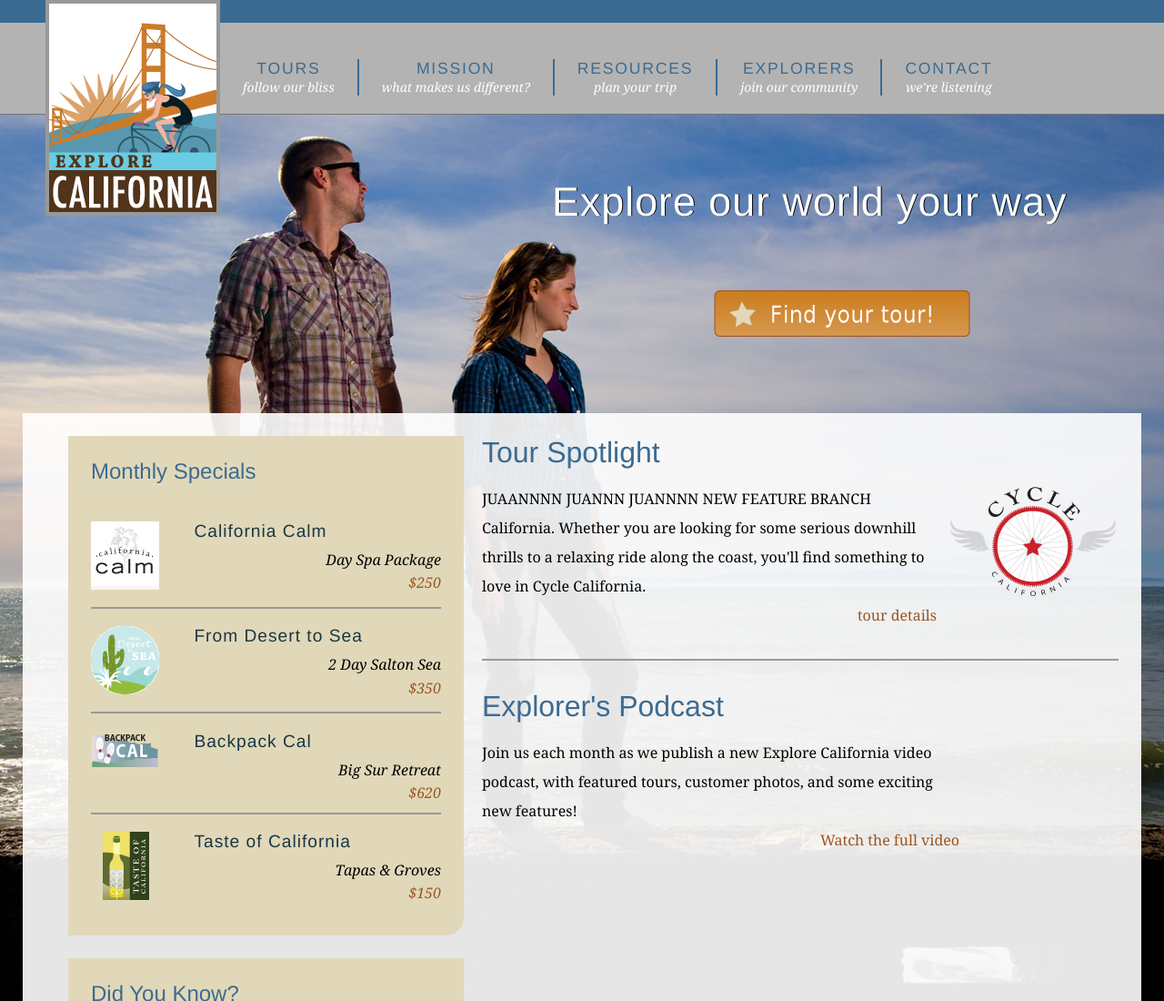
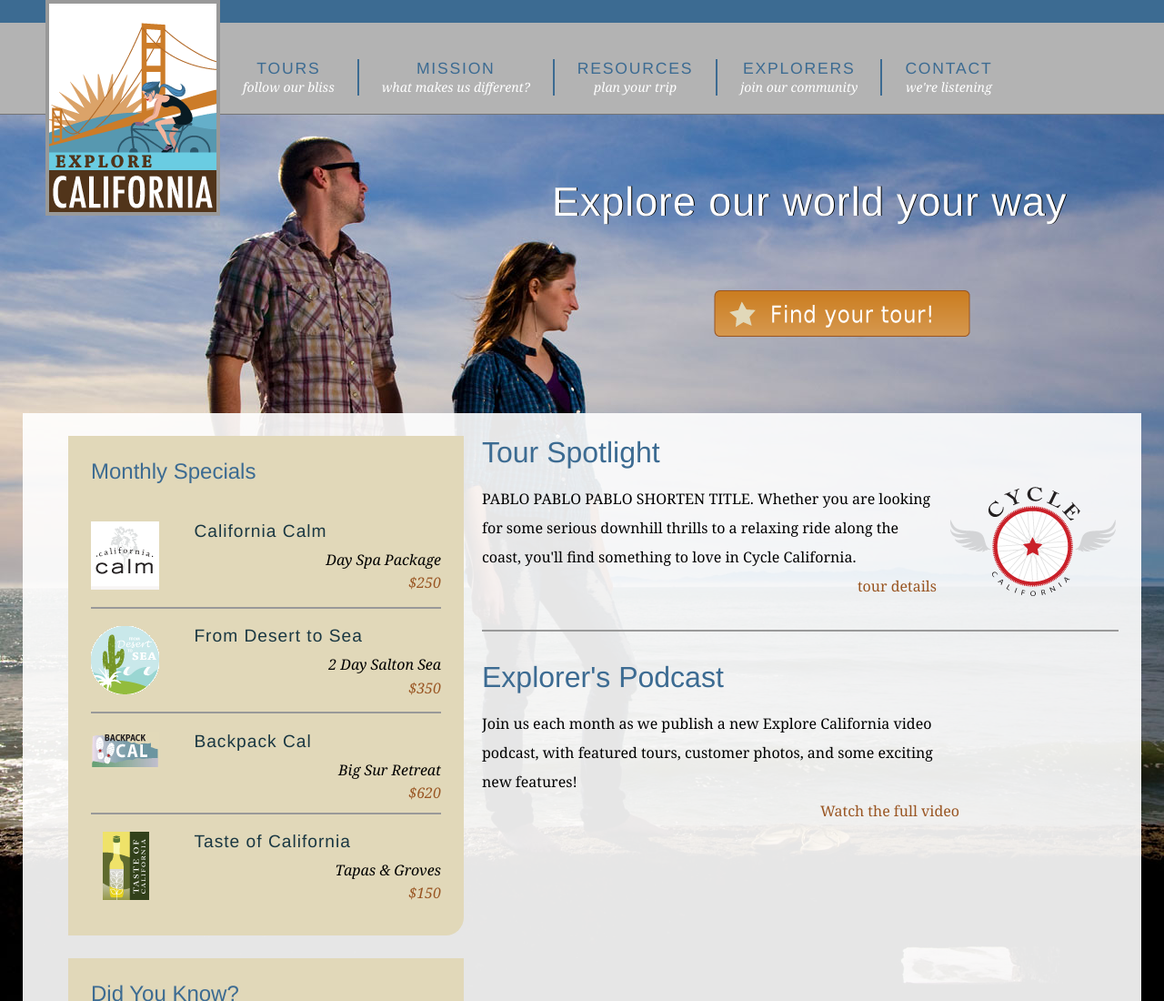
Before and after one commit to jpzepeda/firststeps, a plain HTML site: page index.html in a window 1280 px wide. Shown: the top 1100 px of the page at 91% size. Drawn offline with Linux system fonts and the light colour scheme.

Commit message:
shorten title

```diff
--- a/index.html
+++ b/index.html
@@ -63,7 +63,7 @@
         <div id="mainContent">
           <div id="mainArticle">
             <h1>Tour Spotlight</h1>
-            <p class="spotlight">JUAANNNN JUANNN JUANNNN NEW FEATURE BRANCH California. Whether you are looking for some serious downhill thrills to a relaxing ride along the coast, you'll find something to love in Cycle California.<br /> <span class="accent"><a href="tours_cycle.html" title="Cycle California">tour details</a></span></p>
+            <p class="spotlight">PABLO PABLO PABLO SHORTEN TITLE. Whether you are looking for some serious downhill thrills to a relaxing ride along the coast, you'll find something to love in Cycle California.<br /> <span class="accent"><a href="tours_cycle.html" title="Cycle California">tour details</a></span></p>
 
             <h1>Explorer's Podcast</h1>
             <p class="videoText">Join us each month as we publish a new Explore California video podcast, with featured tours, customer photos, and some exciting new features!<span class="accent"><a href="explorers/video.html" title="Video Podcast">Watch the full video</a></span></p>
```
